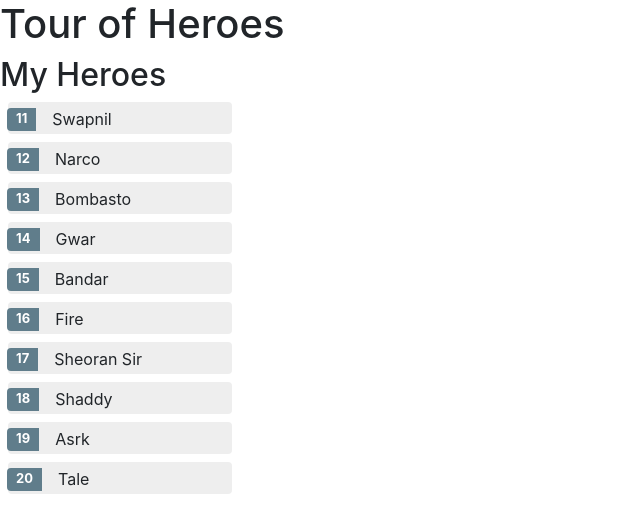
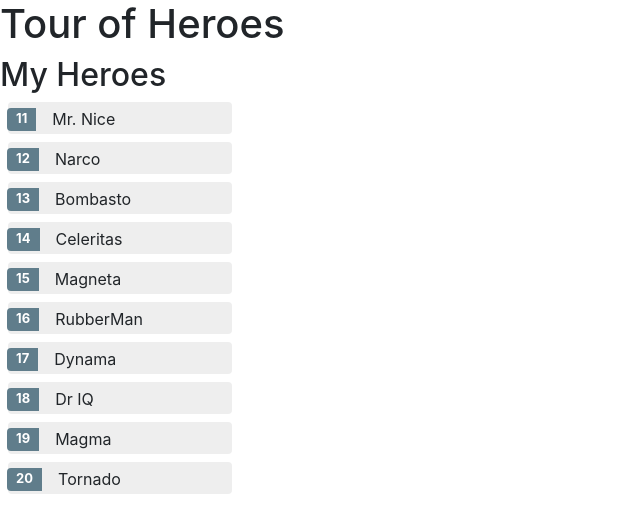
Before and after one commit to swap-nil7/Tour-of-Heroes, an Angular app: page / in a window 1280 px wide. Shown: the top 532 px of the page, without its empty margins (0-640 px from the left). Built offline with nearby package versions, Linux system fonts and the light colour scheme.

Commit message:
work on services

```diff
--- a/src/app/app.component.ts
+++ b/src/app/app.component.ts
@@ -1,19 +1,7 @@
 import { Component } from '@angular/core';
-
+import { HeroService } from './hero.service';
 import { Hero } from './hero'
 
-const HEROES: Hero[] = [
-  { id: 11, name: 'Swapnil' },
-  { id: 12, name: 'Narco' },
-  { id: 13, name: 'Bombasto' },
-  { id: 14, name: 'Gwar' },
-  { id: 15, name: 'Bandar' },
-  { id: 16, name: 'Fire' },
-  { id: 17, name: 'Sheoran Sir' },
-  { id: 18, name: 'Shaddy' },
-  { id: 19, name: 'Asrk' },
-  { id: 20, name: 'Tale' }
-];
 
 @Component({
   selector: 'app-root',
@@ -75,13 +63,26 @@
       margin-right: .8em;
       border-radius: 4px 0 0 4px;
     }
-  `]
+  `],
+  providers: [HeroService]
+
 })
 export class AppComponent {
+
+  heroes: Hero[];
   title = 'Tour of Heroes';
-  heroes = HEROES;
   selectedHero: Hero;
   onSelect(hero: Hero): void {
     this.selectedHero = hero;
   }
+
+  constructor(private heroService: HeroService) {
+    this.getHeroes();
+  }
+
+  getHeroes(): void {
+      this.heroes = this.heroService.getHeroes();
+  }
+
+
 }
--- /dev/null
+++ b/src/app/hero.service.ts
@@ -0,0 +1,11 @@
+import { Injectable } from '@angular/core';
+
+import { Hero } from './hero';
+import { HEROES } from './mock-heroes';
+
+@Injectable()
+export class HeroService {
+  getHeroes(): Hero[]{
+    return HEROES;
+  }
+}
--- /dev/null
+++ b/src/app/mock-heroes.ts
@@ -0,0 +1,14 @@
+import { Hero } from './hero';
+
+export const HEROES: Hero[] = [
+  { id: 11, name: 'Mr. Nice' },
+  { id: 12, name: 'Narco' },
+  { id: 13, name: 'Bombasto' },
+  { id: 14, name: 'Celeritas' },
+  { id: 15, name: 'Magneta' },
+  { id: 16, name: 'RubberMan' },
+  { id: 17, name: 'Dynama' },
+  { id: 18, name: 'Dr IQ' },
+  { id: 19, name: 'Magma' },
+  { id: 20, name: 'Tornado' }
+];
```
